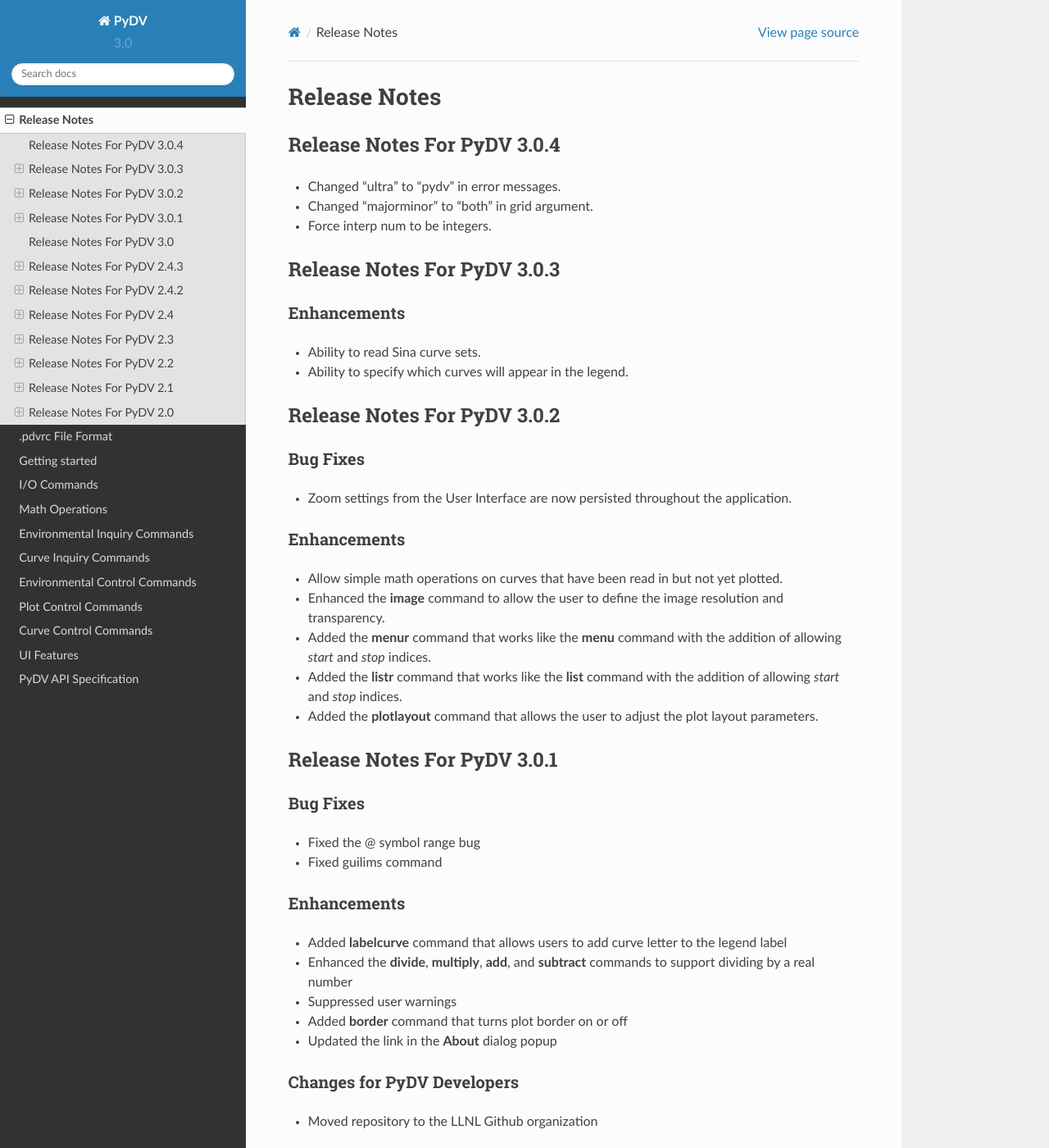
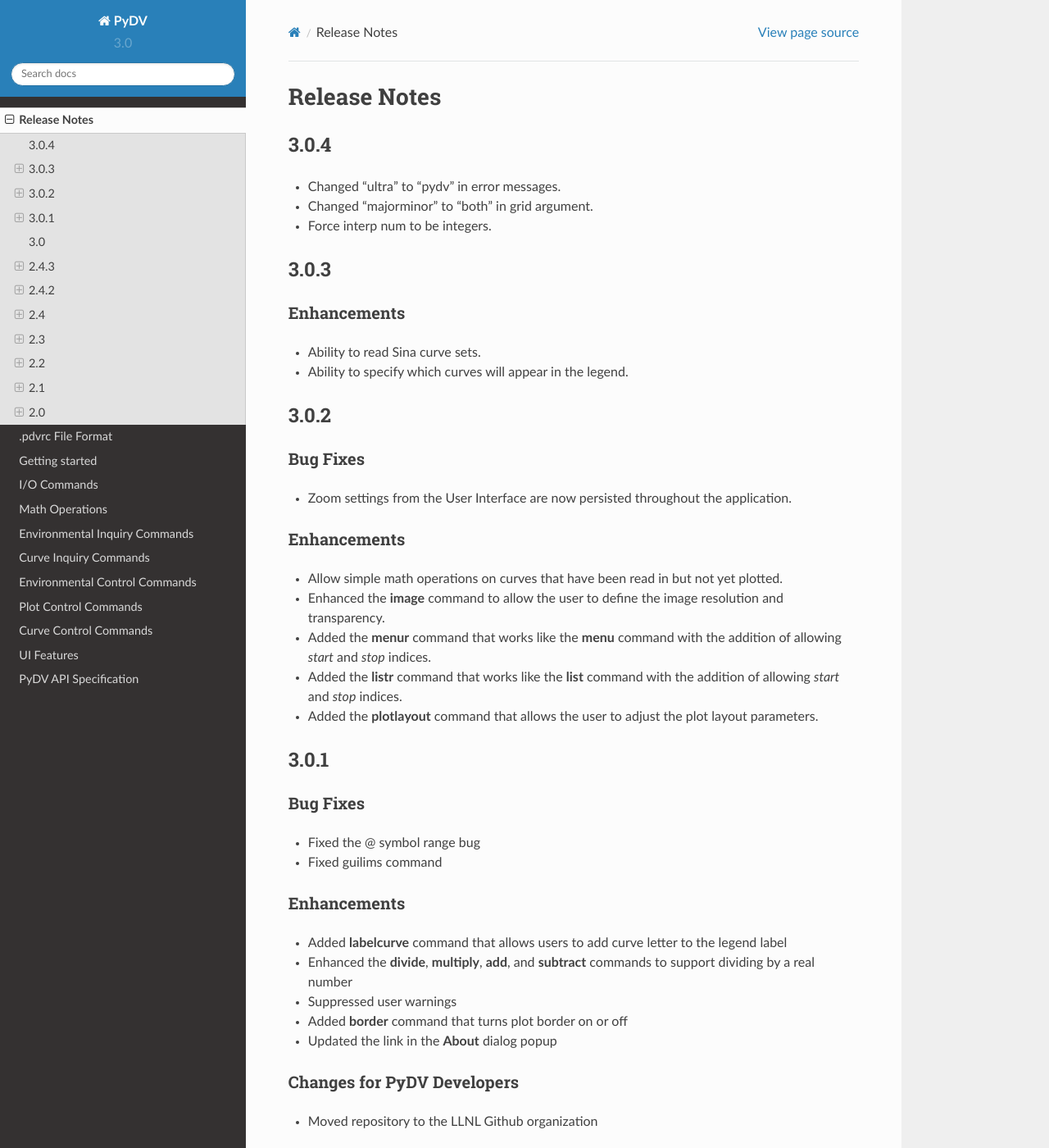
Before and after one commit to LLNL/PyDV, a Sphinx documentation site: the page built from pydv/docs/release_notes.rst, in a window 1280 px wide and 1400 px high. Shown: the whole window at 82% size. Built offline with Sphinx 7.4.7 and the Read the Docs theme 2.0.0, drawn with Linux system fonts in a browser that asks for light colours; some of the changed text lies outside the part shown.

Commit message:
Simplified release notes subtitles

```diff
--- a/pydv/docs/release_notes.rst
+++ b/pydv/docs/release_notes.rst
@@ -3,8 +3,8 @@
 Release Notes
 =============
 
-Release Notes For PyDV 3.0.4
-----------------------------
+3.0.4
+-----
 
 * Changed "ultra" to "pydv" in error messages.
 * Changed "majorminor" to "both" in grid argument.
@@ -12,8 +12,8 @@
 
 
 
-Release Notes For PyDV 3.0.3
-----------------------------
+3.0.3
+-----
 
 Enhancements
 ~~~~~~~~~~~~
@@ -23,8 +23,8 @@
 
 
 
-Release Notes For PyDV 3.0.2
-----------------------------
+3.0.2
+-----
 
 Bug Fixes
 ~~~~~~~~~
@@ -42,8 +42,8 @@
 
 
 
-Release Notes For PyDV 3.0.1
-----------------------------
+3.0.1
+-----
 
 Bug Fixes
 ~~~~~~~~~
@@ -67,15 +67,15 @@
 
 
 
-Release Notes For PyDV 3.0
---------------------------
+3.0
+---
 
 Python 3 port with bug fixes and a lot of minor code refactoring.
 
 
 
-Release Notes For PyDV 2.4.3
-----------------------------
+2.4.3
+-----
 
 Bug Fixes
 ~~~~~~~~~
@@ -105,8 +105,8 @@
 
 
 
-Release Notes For PyDV 2.4.2
-----------------------------
+2.4.2
+-----
 
 Bug Fixes
 ~~~~~~~~~
@@ -130,8 +130,8 @@
 
 
 
-Release Notes For PyDV 2.4
---------------------------
+2.4
+---
 
 Bug Fixes
 ~~~~~~~~~
@@ -166,8 +166,8 @@
 
 
 
-Release Notes For PyDV 2.3
---------------------------
+2.3
+---
 
 Bug Fixes
 ~~~~~~~~~
@@ -189,8 +189,8 @@
 
 
 
-Release Notes For PyDV 2.2
---------------------------
+2.2
+---
 
 Bug Fixes
 ~~~~~~~~~
@@ -212,8 +212,8 @@
 
 
 
-Release Notes For PyDV 2.1
---------------------------
+2.1
+---
 
 Bug Fixes
 ~~~~~~~~~
@@ -242,8 +242,8 @@
 
 
 
-Release Notes For PyDV 2.0
---------------------------
+2.0
+---
 
 Bug Fixes
 ~~~~~~~~~
```
